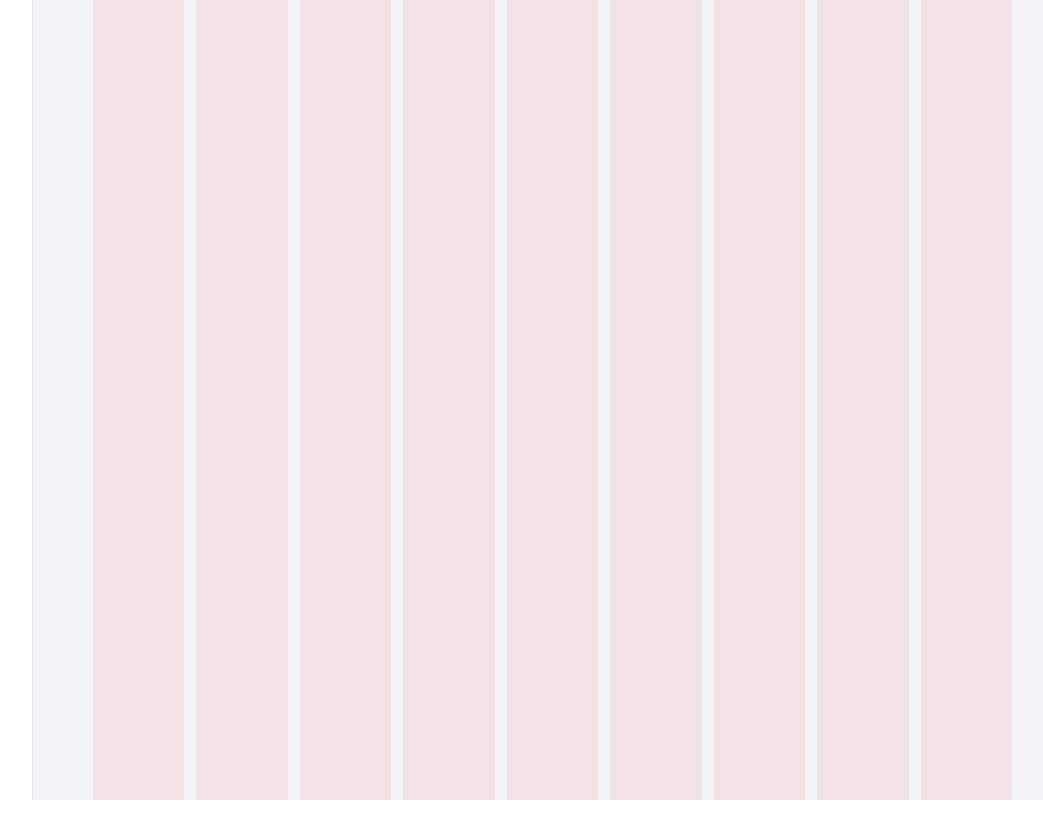
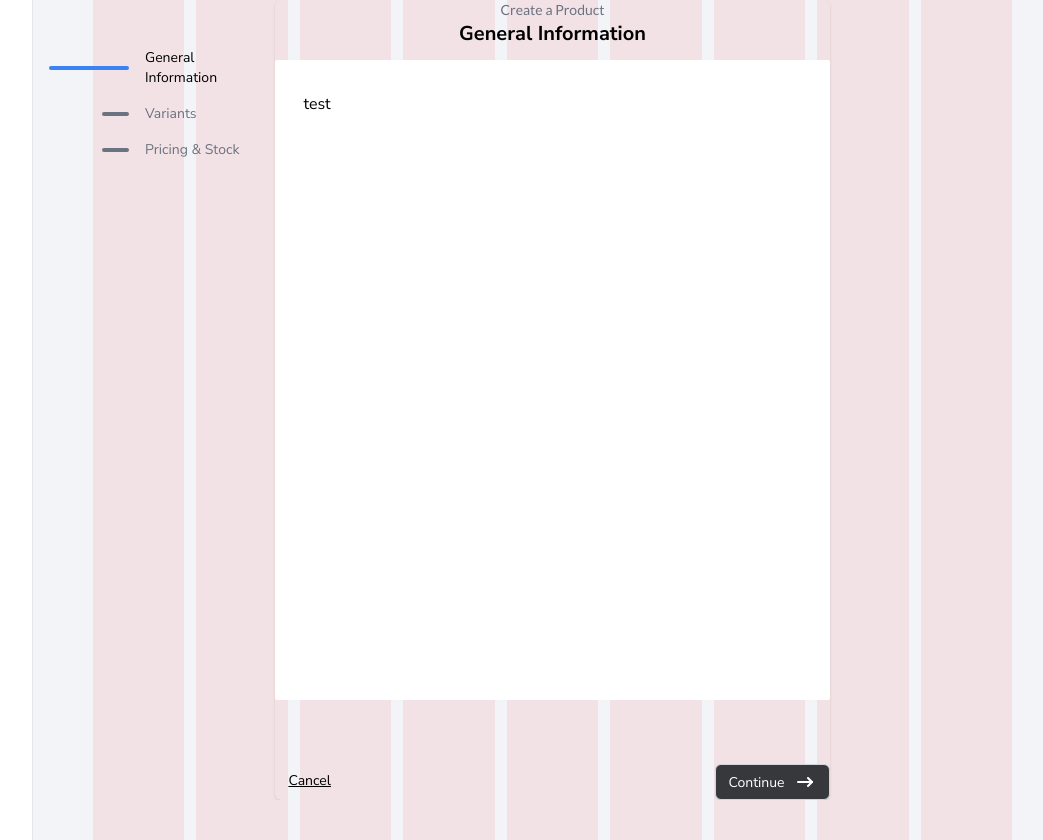
Before and after one commit to AngelBnd/projectSem3, a React (Vite) app in the folder frontend/: page /create-product in a window 1280 px wide. Before the commit this address had no page. Shown: the whole page, without its empty margins (208-1251 px from the left). Before the commit the page ends 800 px from the top, so only its background shows below. Built offline with nearby package versions, Linux system fonts and the light colour scheme.

Commit message:
base for creating pages

```diff
--- a/frontend/src/App.jsx
+++ b/frontend/src/App.jsx
@@ -13,6 +13,7 @@
   import AvatarSettings from "../src/components/globalComponents/AvatarSettings";
   import InputSales from "./pages/InputSales";
   import SalesDetails from "./pages/SalesDetails";
+  import CreateProduct from "../src/pages/CreateProduct";
 
   function App() {
     const [isAuthenticated, setIsAuthenticated] = useState(false);
@@ -141,6 +142,14 @@
                     }
                   />
                   <Route
+                    path="/create-product"
+                    element={
+                      <ProtectedRoute isAuthenticated={isAuthenticated}>
+                        <CreateProduct />
+                      </ProtectedRoute>
+                    }
+                  />
+                  <Route
                     path="/"
                     element={
                       <Navigate
--- a/frontend/src/assets/SvgIcons.jsx
+++ b/frontend/src/assets/SvgIcons.jsx
@@ -125,3 +125,15 @@ export const NotificationsIcon = ()=>(
 export const PurchaseOrdersIcon  =()=>(
   <svg xmlns="http://www.w3.org/2000/svg" width="24" height="24" viewBox="0 0 24 24" fill="none" stroke="black" stroke-width="2" stroke-linecap="round" stroke-linejoin="round" class="icon icon-tabler icons-tabler-outline icon-tabler-truck-delivery"><path stroke="none" d="M0 0h24v24H0z" fill="none"/><path d="M7 17m-2 0a2 2 0 1 0 4 0a2 2 0 1 0 -4 0" /><path d="M17 17m-2 0a2 2 0 1 0 4 0a2 2 0 1 0 -4 0" /><path d="M5 17h-2v-4m-1 -8h11v12m-4 0h6m4 0h2v-6h-8m0 -5h5l3 5" /><path d="M3 9l4 0" /></svg>
 )
+
+export const ArrowNarrowRight  =()=>(
+ <svg xmlns="http://www.w3.org/2000/svg" width="24" height="24" viewBox="0 0 24 24" fill="none" stroke="currentColor" stroke-width="2" stroke-linecap="round" stroke-linejoin="round" class="icon icon-tabler icons-tabler-outline icon-tabler-arrow-narrow-right"><path stroke="none" d="M0 0h24v24H0z" fill="none"/><path d="M5 12l14 0" /><path d="M15 16l4 -4" /><path d="M15 8l4 4" /></svg>
+)
+
+export const ArrowNarrowLeft  =()=>(
+<svg xmlns="http://www.w3.org/2000/svg" width="24" height="24" viewBox="0 0 24 24" fill="none" stroke="currentColor" stroke-width="2" stroke-linecap="round" stroke-linejoin="round" class="icon icon-tabler icons-tabler-outline icon-tabler-arrow-narrow-left"><path stroke="none" d="M0 0h24v24H0z" fill="none"/><path d="M5 12l14 0" /><path d="M5 12l4 4" /><path d="M5 12l4 -4" /></svg>
+)
+
+export const CheckIcon  =()=>(
+<svg xmlns="http://www.w3.org/2000/svg" width="24" height="24" viewBox="0 0 24 24" fill="none" stroke="currentColor" stroke-width="2" stroke-linecap="round" stroke-linejoin="round" class="icon icon-tabler icons-tabler-outline icon-tabler-check"><path stroke="none" d="M0 0h24v24H0z" fill="none"/><path d="M5 12l5 5l10 -10" /></svg>
+)
--- /dev/null
+++ b/frontend/src/components/CreateProductSteps/StepGeneralInfo.jsx
@@ -0,0 +1,9 @@
+export default function StepGeneralInfo({  }) {
+  return (
+    <div>
+      <div className="font-nunito">test</div>
+
+
+    </div>
+  );
+}
--- /dev/null
+++ b/frontend/src/components/CreateProductSteps/StepPricingStock.jsx
@@ -0,0 +1,7 @@
+export default function StepPricingStock({ onNext, onBack }) {
+  return (
+    <div>
+      <div className="font-nunito">terakhirs</div>
+    </div>
+  );
+}
--- /dev/null
+++ b/frontend/src/components/CreateProductSteps/StepVariants.jsx
@@ -0,0 +1,8 @@
+export default function StepVariants({ onNext, onBack }) {
+  return (
+    <div>
+      <div className="font-nunito">wow</div>
+
+    </div>
+  );
+}
--- /dev/null
+++ b/frontend/src/pages/CreateProduct/index.jsx
@@ -0,0 +1,107 @@
+import { useState, useRef, useEffect } from "react";
+import StepGeneralInfo from "../../components/CreateProductSteps/StepGeneralInfo";
+import StepVariants from "../../components/CreateProductSteps/StepVariants";
+import StepPricingStock from "../../components/CreateProductSteps/StepPricingStock";
+import Button from "../../components/globalComponents/Button";
+import { ArrowNarrowLeft, ArrowNarrowRight, CheckIcon } from "../../assets/SvgIcons";
+
+export default function CreateProduct() {
+  const [step, setStep] = useState(1);
+  const scrollRef = useRef(null);
+
+  const steps = [
+    { id: 1, label: "General Information" },
+    { id: 2, label: "Variants" },
+    { id: 3, label: "Pricing & Stock" },
+  ];
+
+  useEffect(() => {
+    window.scrollTo({ top: 0, behavior: "smooth" });
+  }, [step]);
+  return (
+    <div className="grid grid-cols-9 gap-3 w-full text-black mb-10 !overflow-x-hidden ">
+        <div className="col-span-2 flex flex-col space-y-4 mt-12 font-nunito">
+        {steps.map((s) => (
+          <div key={s.id} className="flex items-center space-x-4">
+            <div className="w-20 h-3 flex justify-end items-center ">
+              <div
+                className={`h-1 rounded-sm transition-all duration-300 ${
+                step === s.id ? "bg-blue-500 w-[80px]" : "bg-gray-500 w-[27px]"
+              }`}
+            />
+            </div>
+            <span
+              className={`text-sm font-medium ${
+                step === s.id ? "text-black" : "text-gray-500"
+              }`}
+            >
+              {s.label}
+            </span>
+          </div>
+        ))}
+      </div>
+
+    <div  className="col-span-5 bg-red h-[800px] overflow-y-auto custom-scrollbar rounded-md shadow flex flex-col">
+      <div className="flex flex-col flex-none  items-center justify-center w-full mb-3">
+        <div className="text-sm text-gray-500">
+          Create a Product
+        </div>
+        <div className="text-xl font-nunito text-black font-bold">
+          {steps[step-1].label}
+        </div>
+      </div>
+
+
+      <div className="bg-white h-[800px] rounded-sm px-7 py-8 mb-16">
+        {step === 1 && <StepGeneralInfo onNext={() => setStep(2)} />}
+        {step === 2 && <StepVariants onNext={() => setStep(3)} onBack={() => setStep(1)} />}
+        {step === 3 && <StepPricingStock onNext={() => setStep(4)} onBack={() => setStep(2)} />}
+      </div>
+
+  <div className="flex justify-between">
+        <div>
+          <Button
+            onClick={() => setStep(1)}
+            children={"Cancel"}
+            variant="tertiary"
+            iconPosition="left"
+          />
+        </div>
+
+        <div className="flex gap-2">
+          {/* Back: only show if step > 1 */}
+          {step > 1 && (
+            <Button
+              onClick={() => setStep(step - 1)}
+              children={"Back"}
+              icon={ArrowNarrowLeft}
+              variant="secondary"
+              iconPosition="left"
+            />
+          )}
+
+          {/* Continue / Next */}
+          {step < 3 ? (
+            <Button
+              onClick={() => setStep(step + 1)}
+              children={"Continue"}
+              icon={ArrowNarrowRight}
+              variant="primaryAlt"
+              iconPosition="right"
+            />
+          ) : (
+            <Button
+              onClick={() => alert("Submit!")}
+              children={"Submit"}
+              icon={CheckIcon}
+              variant="primary"
+              iconPosition="right"
+            />
+          )}
+        </div>
+      </div>
+    </div>
+
+    </div>
+  );
+}
```
Also changed, not shown: 1 other file (tests, documents, lock files or other folders).
